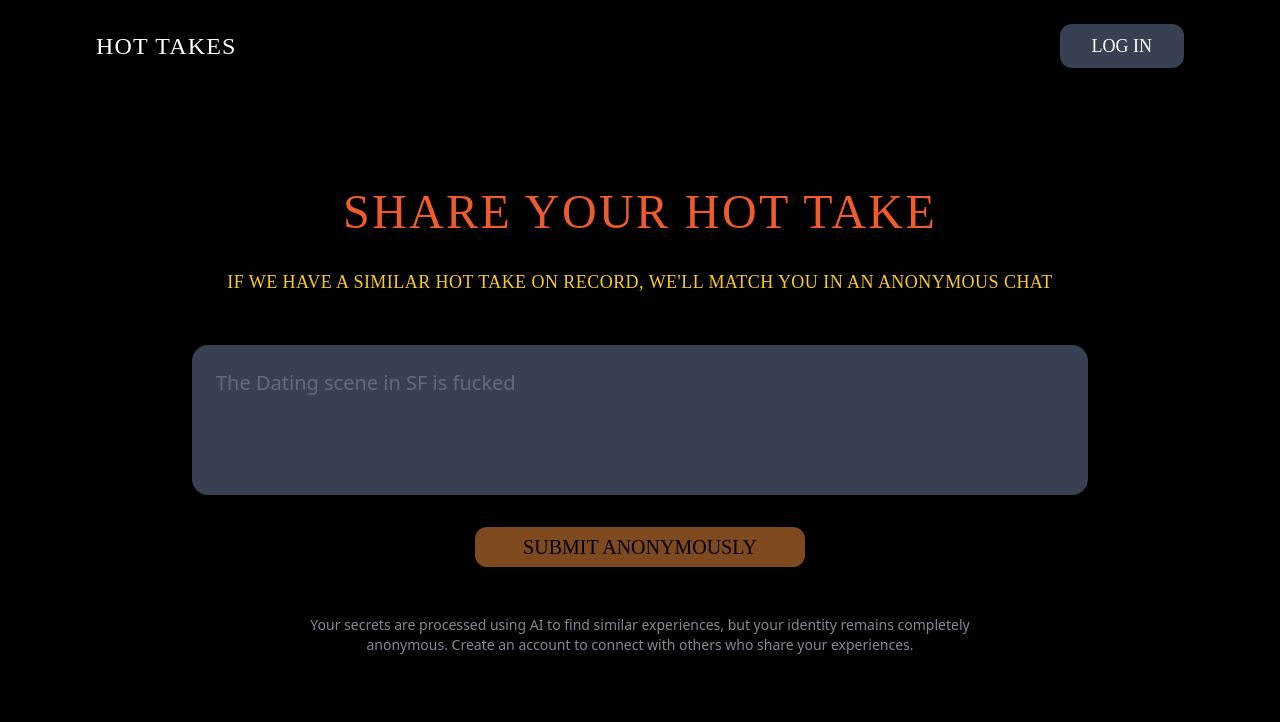
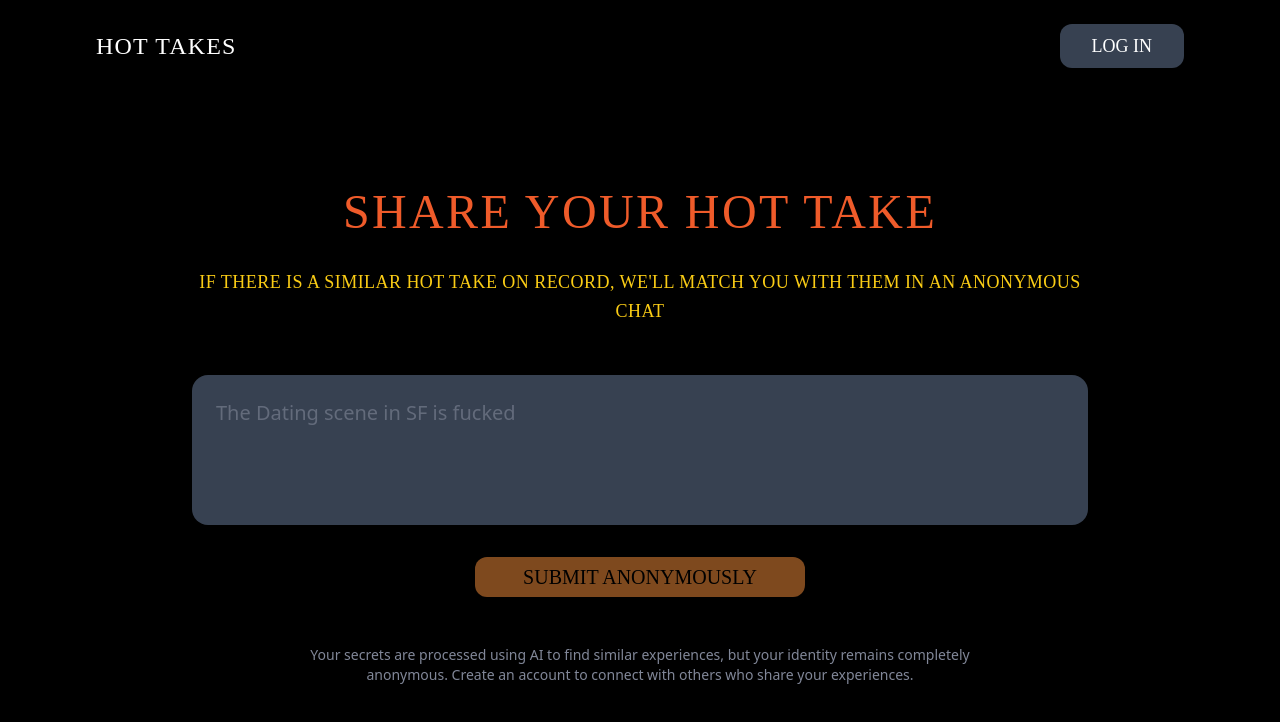
Before and after one commit to wsayer1/empathic-weave, a React (Vite) app: page / in a window 1280 px wide. Shown: the top 722 px of the page. Built offline with nearby package versions, Linux system fonts and the light colour scheme; a web font is replaced by a local one.

Commit message:
Code edited in Lovable Code Editor

```diff
--- a/src/pages/NewSecret.tsx
+++ b/src/pages/NewSecret.tsx
@@ -93,7 +93,7 @@ const NewSecret = () => {
               SHARE YOUR HOT TAKE
             </h1>
             <p className="text-lg text-yellow-400 font-lacquer leading-relaxed uppercase tracking-wide">
-              IF WE HAVE A SIMILAR HOT TAKE ON RECORD, WE'LL MATCH YOU IN AN ANONYMOUS CHAT
+              IF There is A SIMILAR HOT TAKE ON RECORD, WE'LL MATCH YOU with them IN AN ANONYMOUS CHAT
             </p>
           </div>
 
```
